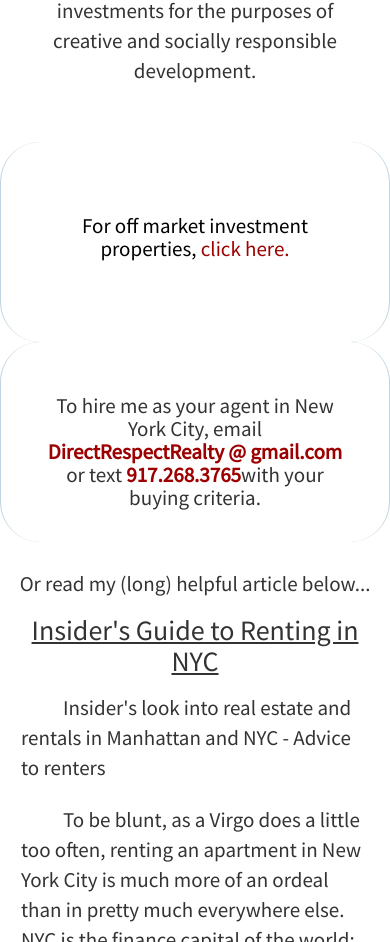
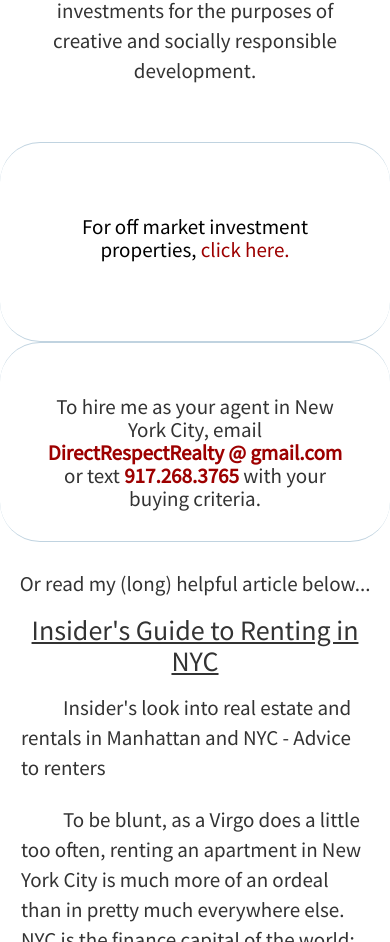
Before and after one commit to aoprojects/astoriarealestateagent, a plain HTML site: page index.html in a window 390 px wide. Shown: the part 895-1837 px from the top of the page. Drawn offline with nearby package versions, Linux system fonts and the light colour scheme.

Commit message:
change direction of border on button action areas, and add space after phone #

```diff
--- a/css/styles.css
+++ b/css/styles.css
@@ -25,18 +25,20 @@ body {
 /*	margin: 1em;*/
 	/*background-size: 30px;*/
 	border-radius: 40px;
+	/*text-decoration: underline;*/
+	/*text-decoration-color: blue;*/
 	padding: 3em;
 	max-height: 300px;
 	height: 200px;
 	margin: 0 auto;
-	border-left: 1px solid rgba(177, 201, 217, 0.8);
-	border-right: 1px solid rgba(177, 201, 217, 0.8);
+	border-top: 1px solid rgba(177, 201, 217, 0.8);
+	border-bottom: 1px solid rgba(177, 201, 217, 0.8);
 	/*margin: 0 3em;*/
 }
 
 .circle :hover {
-	transform: scale(1.1);
-	transition: 0.1s;
+	/*transform: scale(1.1);*/
+	/*transition: 0.1s;*/
 	text-decoration: none;
 }
 
```
Also changed, not shown: index.html (+1 -1 lines).
